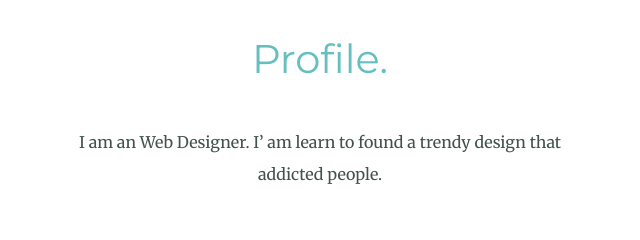
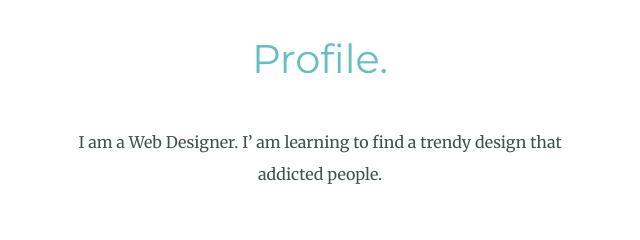
Before and after one commit to neelpatelnp/CV2, a plain HTML site: page index.html in a window 1280 px wide. Shown: the part 967-1207 px from the top of the page, 320-960 px from the left. Drawn offline with Linux system fonts and the light colour scheme.

Commit message:
cv added

```diff
--- a/index.html
+++ b/index.html
@@ -23,7 +23,7 @@
   <div class="profile">
     <img class="profile" src="images/profile.jpg"  alt="">
     <h2>Profile.</h2>
-    <p>I am an Web Designer. I’ am learn to found a trendy design that addicted people.</p>
+    <p>I am a Web Designer. I’ am learning to find a trendy design that addicted people.</p>
   </div>
   <hr>
   <div class="skills">
```
